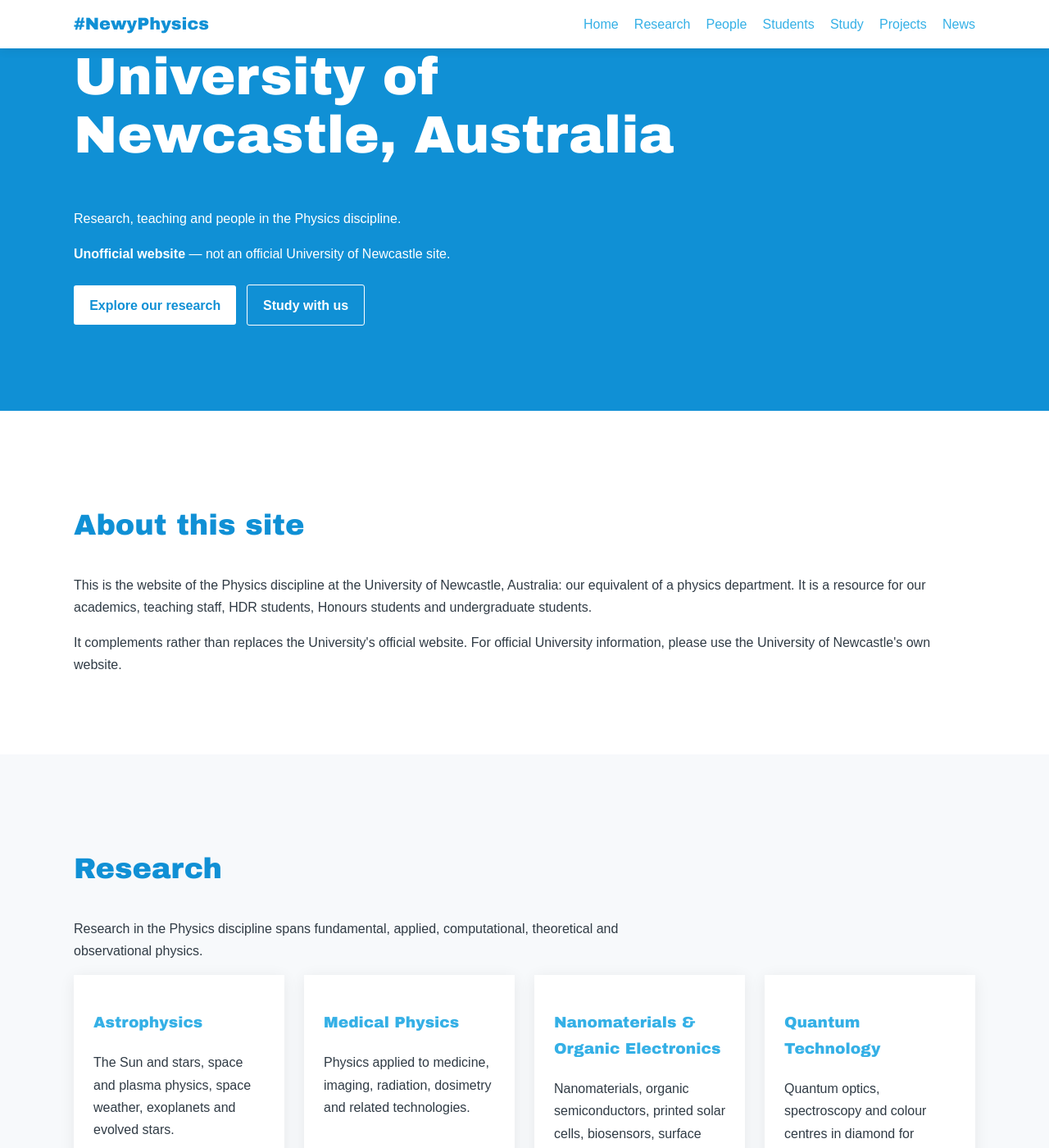
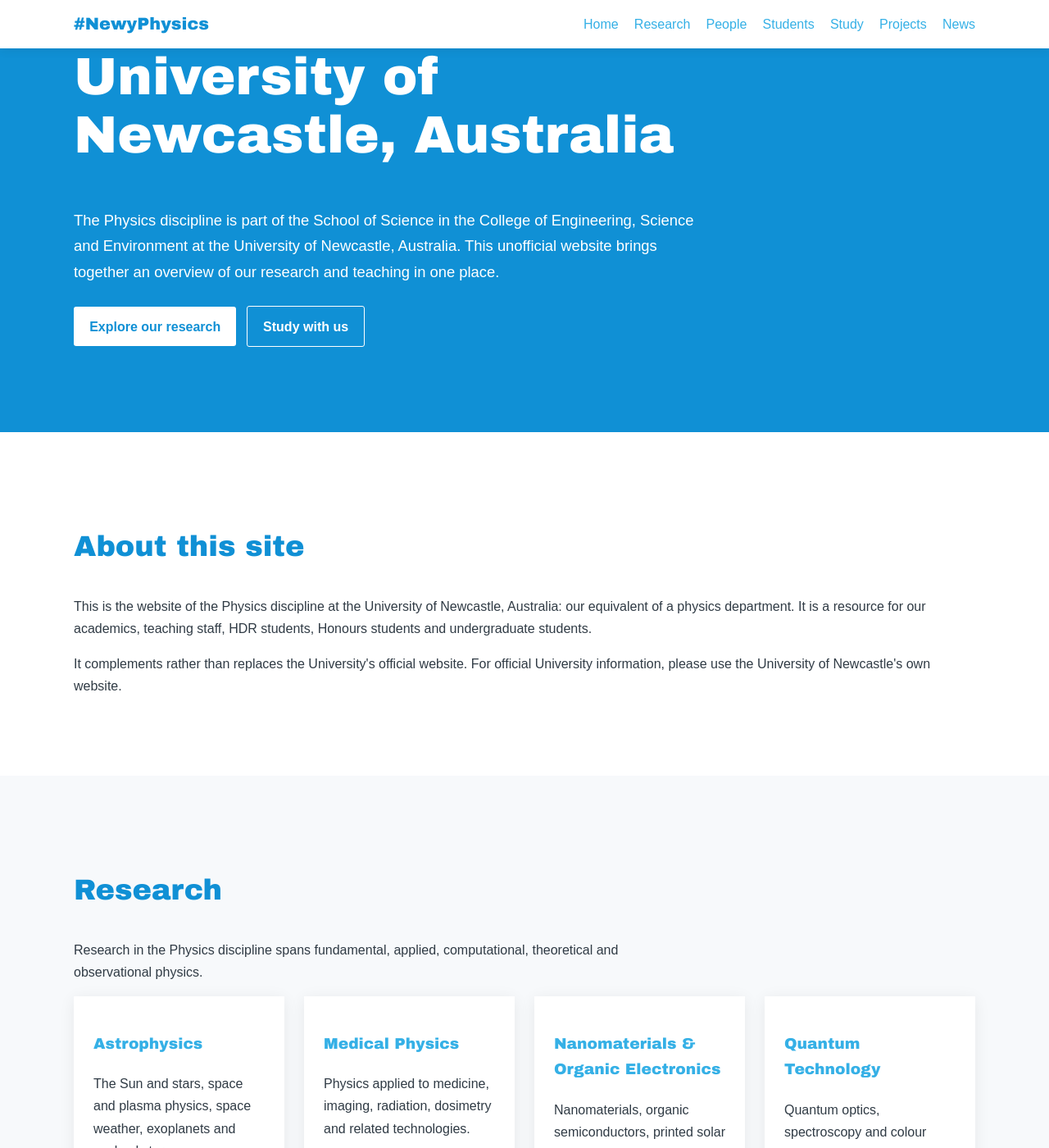
Before and after one commit to NewyPhysics/unofficial_homepage, a Jekyll site: the page built from index.html, in a window 1280 px wide and 1400 px high, scrolled down 351 px. Shown: the whole window at 82% size. Built offline with Jekyll 4.4.1, drawn with Linux system fonts in a browser that asks for light colours.

Commit message:
Rewrite home page banner introduction
Co-Authored-By: Claude Opus 5.5 <noreply@anthropic.com>
Claude-Session: https://claude.ai/code/session_01LYcBCLwvG5rvH6dJMd99nN

```diff
--- a/assets/css/style.css
+++ b/assets/css/style.css
@@ -13,6 +13,7 @@ a:hover { text-decoration:underline; }
 .hero h1 { font-size:clamp(2.3rem,5vw,4.5rem); line-height:1.1; max-width:850px; }
 .eyebrow { letter-spacing:.15em; font-weight:bold; }
 .unofficial-inline { max-width:800px; }
+.hero .lead { max-width:760px; font-size:1.15rem; }
 .btn { display:inline-block; margin:.5rem .5rem .5rem 0; padding:.65rem 1.2rem; border-radius:3px; background:#fff; color:var(--uon-blue); font-weight:bold; }
 .btn.secondary { background:transparent; color:inherit; border:1px solid currentColor; }
 .section { padding:5rem 0; }
--- a/index.html
+++ b/index.html
@@ -6,8 +6,7 @@ title: Home
   <div class="container">
     <p class="eyebrow">PHYSICS · UNIVERSITY OF NEWCASTLE</p>
     <h1>Physics at the University of Newcastle, Australia</h1>
-    <p class="lead">Research, teaching and people in the Physics discipline.</p>
-    <p class="unofficial-inline"><strong>Unofficial website</strong> — not an official University of Newcastle site.</p>
+    <p class="lead">The Physics discipline is part of the School of Science in the College of Engineering, Science and Environment at the University of Newcastle, Australia. This unofficial website brings together an overview of our research and teaching in one place.</p>
     <a class="btn" href="#research">Explore our research</a>
     <a class="btn secondary" href="#study">Study with us</a>
   </div>
```
